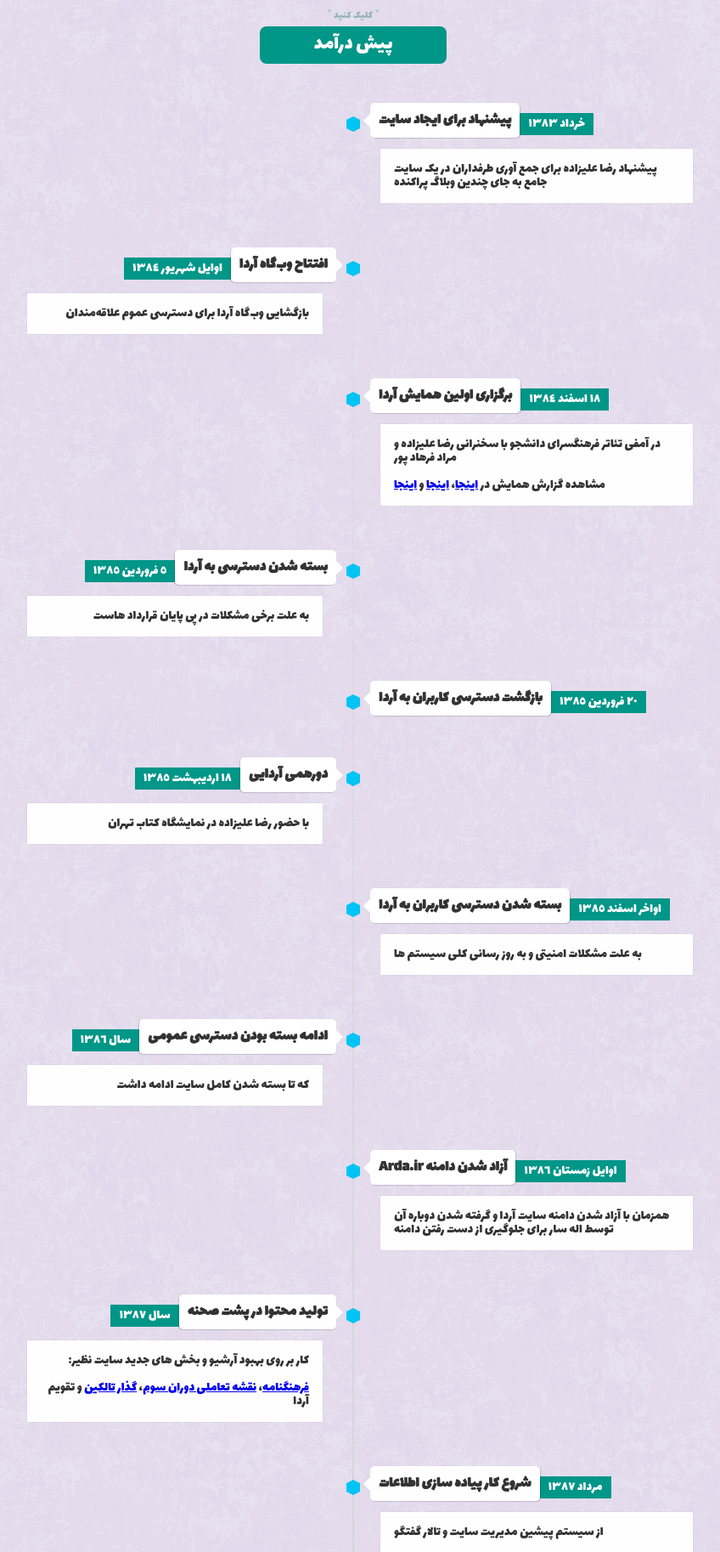
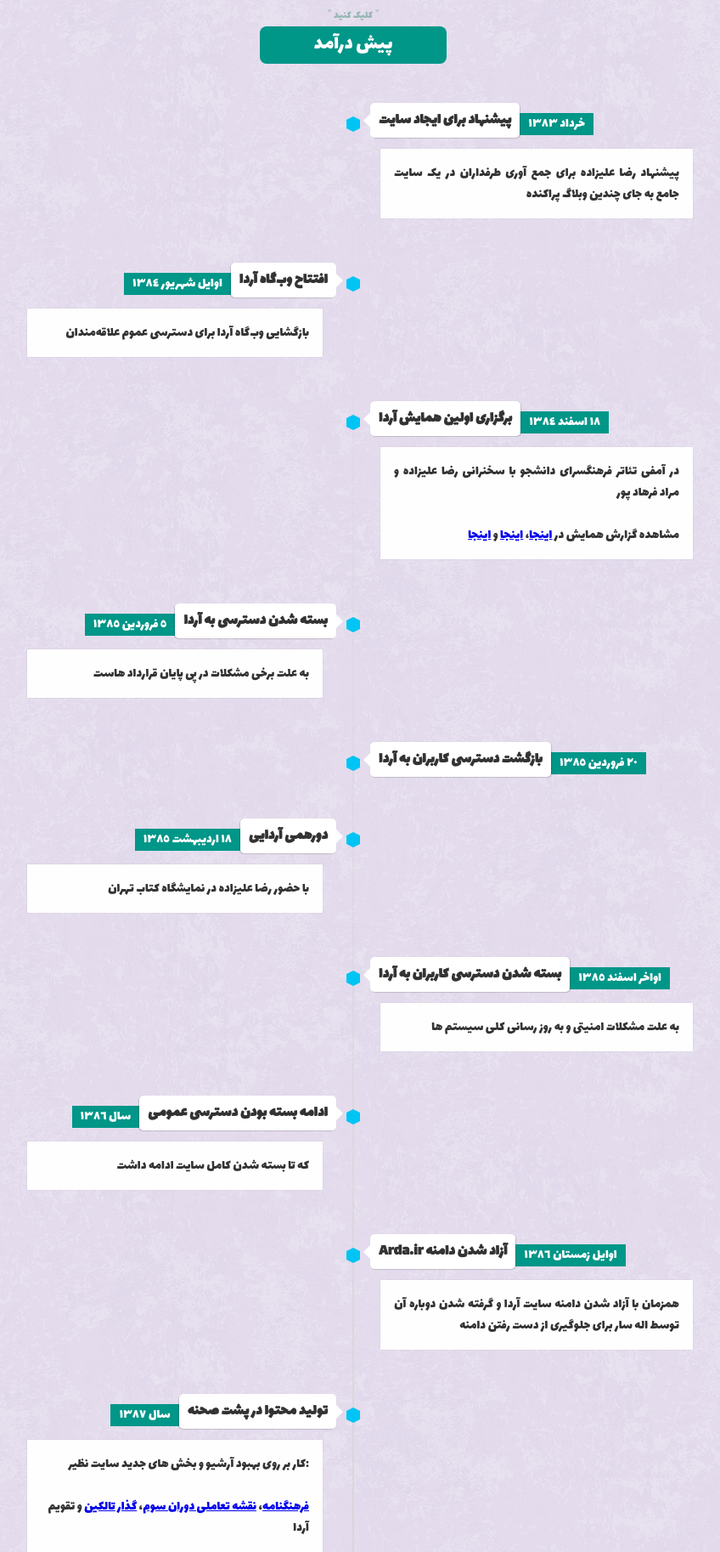
Before and after one commit to MHShokuhi/Arda.ir-Timeline, a PHP site: page / in a window 1280 px wide. Shown: the part 150-1976 px from the top of the page at 85% size, without its empty margins (224-1072 px from the left). Run offline with PHP 8.4, Linux system fonts and the light colour scheme.

Commit message:
small style update
it had rendering problem in Firefox before the changes, should find the cause later

```diff
--- a/css/style.css
+++ b/css/style.css
@@ -250,6 +250,8 @@ footer h1 {
   -moz-box-shadow: 0 0 1px rgba(0,0,0,0.20);
   box-shadow: 0 0 1px rgba(0,0,0,0.20);
   z-index: 15;
+  direction: rtl;
+  line-height: 25px;
 }
 
 .direction-l .desc,
@@ -369,7 +371,7 @@ footer h1 {
     position: relative;
     width: 380px;
     float: right;
-    text-align: left;
+    text-align: justify;
   }
 }
 
```
